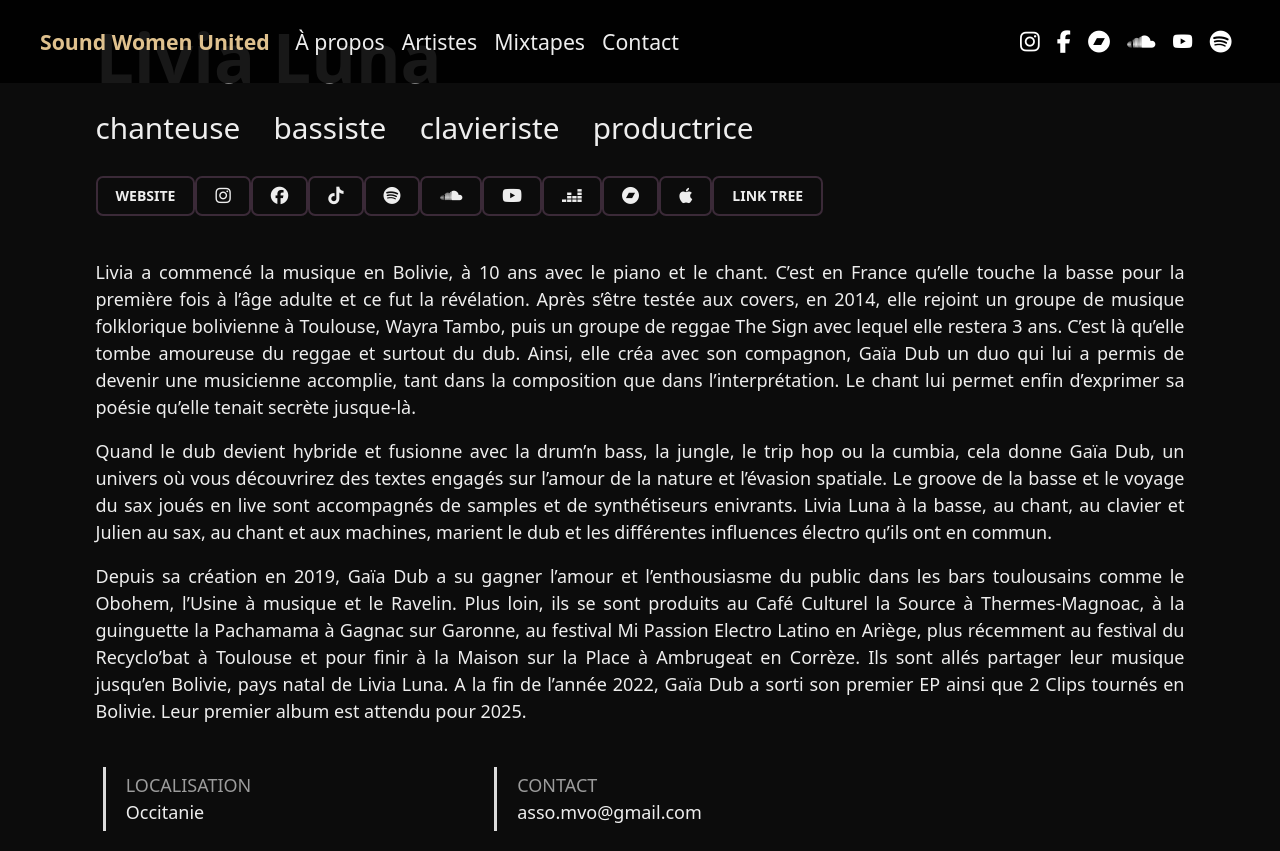
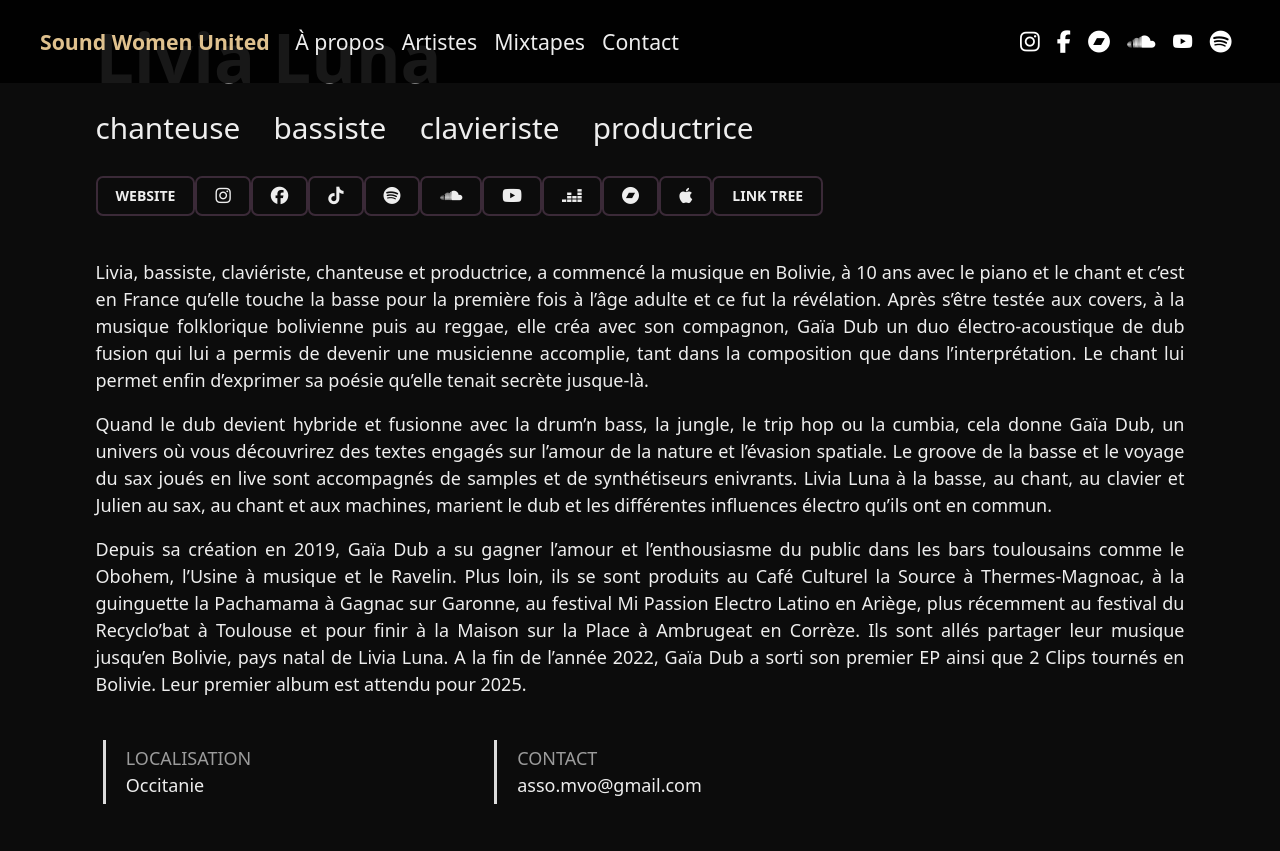
Before and after one commit to sabord/swu, a Jekyll site: the page built from docs/_artists/Livia_Luna.md, in a window 1280 px wide and 900 px high, scrolled down 624 px, cut to the strip 0-851 px from the top of the window. Built offline with Jekyll 4.4.1, drawn with Linux system fonts in a browser that asks for light colours.

Commit message:
modif livia

```diff
--- a/docs/_artists/Livia_Luna.md
+++ b/docs/_artists/Livia_Luna.md
@@ -36,8 +36,7 @@ links:
   - apple: https://music.apple.com/fr/album/aurora-ep/1635536547
 ---
 
-Livia a commencé la musique en Bolivie, à 10 ans avec le piano et le chant. C’est en France qu’elle touche la basse pour la première fois à l’âge adulte et ce fut la révélation. Après s’être testée aux covers, en 2014, elle rejoint un groupe de musique folklorique bolivienne à Toulouse, Wayra Tambo, puis un groupe de reggae The Sign avec lequel elle restera 3 ans. C’est là qu’elle tombe amoureuse du reggae et surtout du dub.
-Ainsi, elle créa avec son compagnon, Gaïa Dub un duo qui lui a permis de devenir une musicienne accomplie, tant dans la composition que dans l’interprétation. Le chant lui permet enfin d’exprimer sa poésie qu’elle tenait secrète jusque-là.
+Livia, bassiste, claviériste, chanteuse et productrice, a commencé la musique en Bolivie, à 10 ans avec le piano et le chant et c’est en France qu’elle touche la basse pour la première fois à l’âge adulte et ce fut la révélation. Après s’être testée aux covers, à la musique folklorique bolivienne puis au reggae, elle créa avec son compagnon, Gaïa Dub un duo électro-acoustique de dub fusion qui lui a permis de devenir une musicienne accomplie, tant dans la composition que dans l’interprétation. Le chant lui permet enfin d’exprimer sa poésie qu’elle tenait secrète jusque-là.
 
 Quand le dub devient hybride et fusionne avec la drum’n bass, la jungle, le trip hop ou la cumbia, cela donne Gaïa Dub, un univers où vous découvrirez des textes engagés sur l’amour de la nature et l’évasion spatiale. Le groove de la basse et le voyage du sax joués en live sont accompagnés de samples et de synthétiseurs enivrants. Livia Luna à la basse, au chant, au clavier et Julien au sax, au chant et aux machines, marient le dub et les différentes influences électro qu’ils ont en commun.
 
```
Also changed, not shown: docs/assets/artists/photos/08_Livia_Luna/image.jpg.
